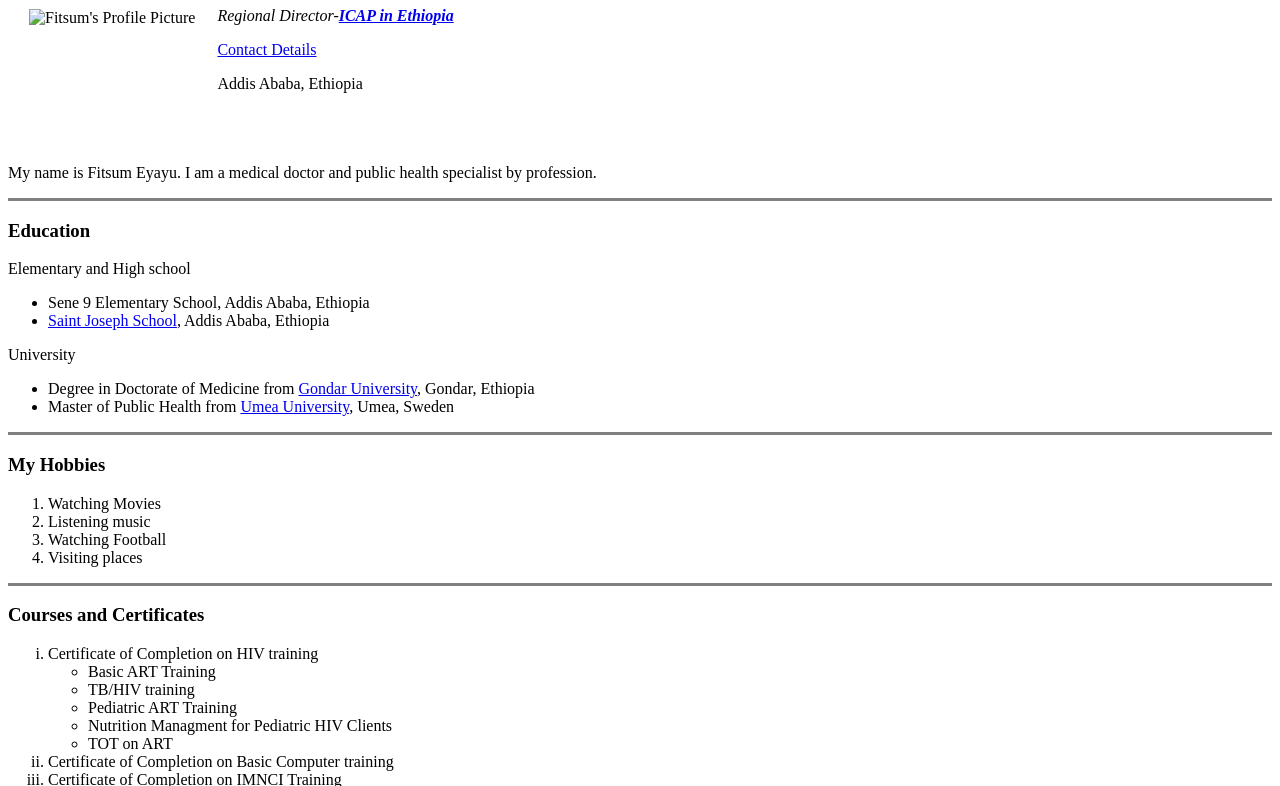
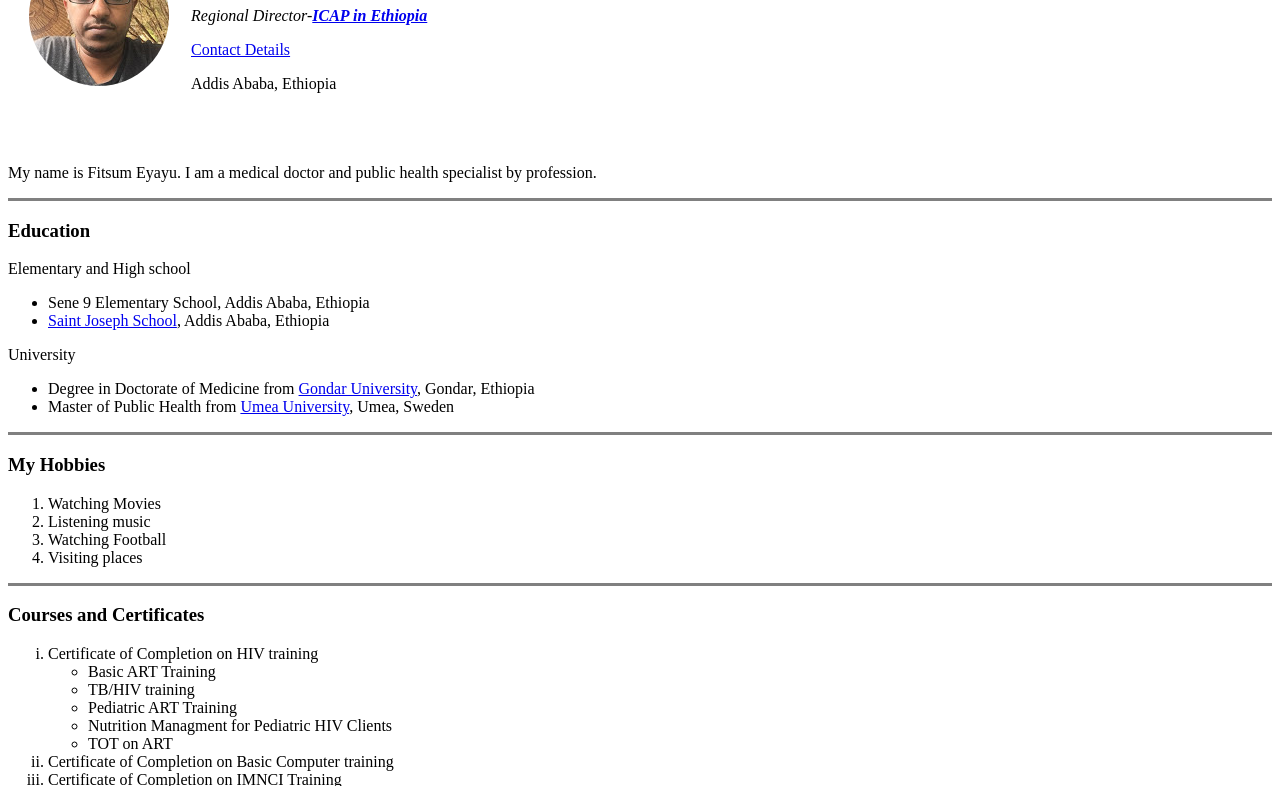
Before and after one commit to fiteya/CV, a plain HTML site: page index.html in a window 1280 px wide. Shown: the part 102-888 px from the top of the page. Drawn offline with Linux system fonts and the light colour scheme.

Commit message:
Changed the Picture

```diff
--- a/index.html
+++ b/index.html
@@ -9,7 +9,7 @@
 <body>
   <table cellspacing="20">
     <tr>
-      <td><img src="images\Fitsum Profile Pic.png" alt="Fitsum's Profile Picture"></td>
+      <td><img src="images\Fit Pic.png" alt="Fitsum's Profile Picture"></td>
       <td><h1>Fitsum Eyayu Tarekegne</h1>
       <p><em>Regional Director-<strong><a href="https://icap.columbia.edu/">ICAP in Ethiopia</a></strong></em></p>
       <p><a href="My Contact.html">Contact Details</a></p>
```
Also changed, not shown: Images/Fit Pic.png (added), Images/Fitsum Profile Pic.png (added).
